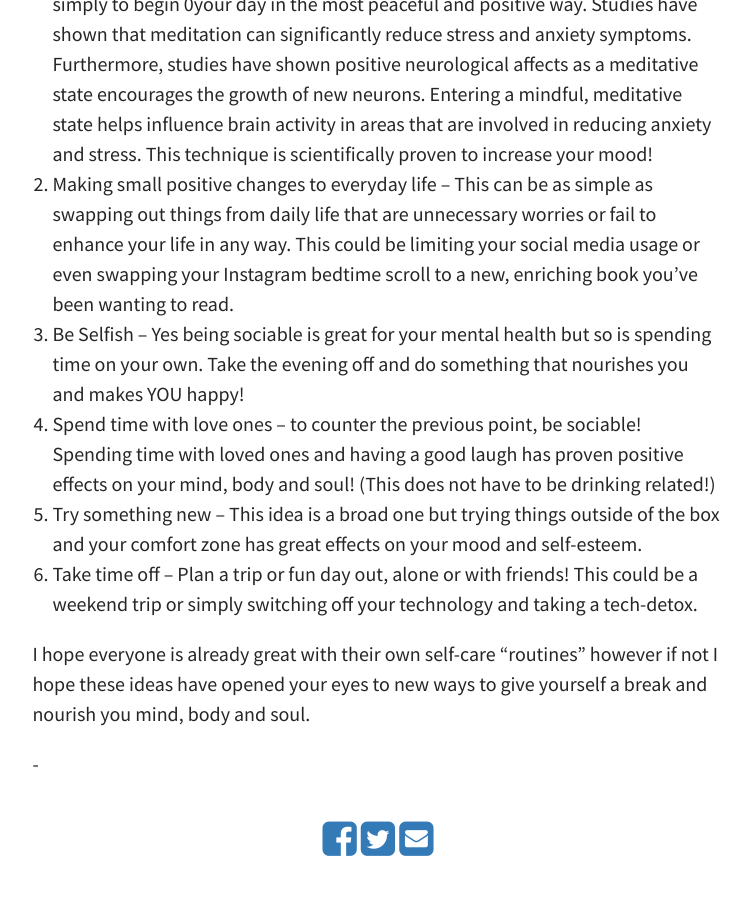
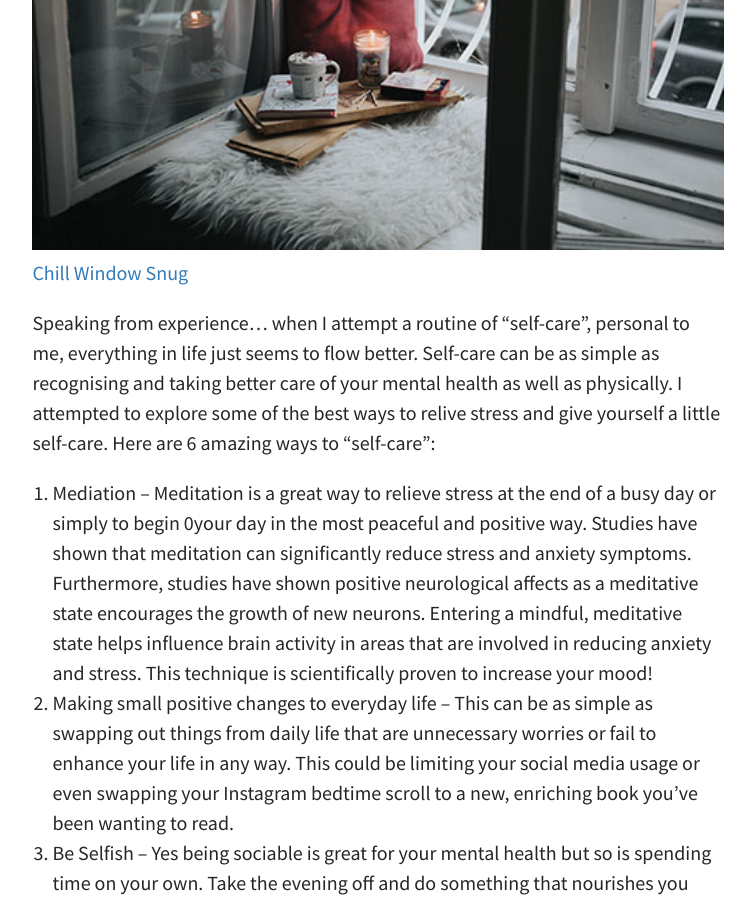
Before and after one commit to sunshinespeaks/sunshinespeaks.github.io, a Jekyll site: the page built from _posts/2020-02-08-the-year-of-self-care.markdown, in a window 1280 px wide and 900 px high, scrolled down 806 px. Shown: the whole window, without its empty margins (262-1017 px from the left). Built offline with Jekyll 4.4.1, drawn with Linux system fonts in a browser that asks for light colours.

Commit message:
Changes to blog and opening page images

```diff
--- a/_config.yml
+++ b/_config.yml
@@ -56,7 +56,7 @@ header_text: The Holistic Kitchen and Blog
 recipecollection: Your recipe collection
 
 # find an image for your own home page and put it into the images folder
-header_feature_image: /uploads/Flowers.jpg
+header_feature_image: /uploads/teapot.jpg
 recipe_bookcover: /uploads/bookcover.jpg
 
 twitter_username:   #change to your own twitter account
--- a/_posts/2019-07-20-the-evolution-of-blogging.markdown
+++ b/_posts/2019-07-20-the-evolution-of-blogging.markdown
@@ -20,6 +20,8 @@ Over the years blogging has become increasingly popular, using all forms of medi
 In the beginning, majority of the small blogging community hand coded their sites using a new HTML page each time they posted a new entry. However, with the rise in popularity, blogging quickly helped bring about new tools to help ease the process. The first tool was Pitas, created in 1999, a tool for first-time bloggers, adding links with a space to comment.
 Over time more personal blogs became increasingly popular, by this time the links were being dropped and more personal, relatable commentary was taking over. Rather than using blogs to highlight web journeys, people were using the platform to curate more personal content journeys, creating discussions and giving people a chance to express themselves digitally. This idea was likened to a digital journal or diary entry. Blogger was created in August 1999, software that helped create URL’s for entry posts, instead of endlessly scrolling through blog pages to find a blog, a permalink brought the users directly to the desired content.
 
+[![Blogging](/_uploads/brooke-lark-W1B2LpQOBxA-unsplash.jpg)](/_uploads/brooke-lark-W1B2LpQOBxA-unsplash.jpg)
+
 Today anyone can create a blog. There are endless websites and software to create a blog and upload any content. Some people create for their job, some use it to log key life events, some use this platform to create a discussion or highlight issues and many simply choose to blog as a hobby. Open source platforms such as WordPress and WIX etc allow anyone to blog, helping to meet the rise in demand.
 
 A lot of software designers and web creators saw this demand and attempted to charge for this new modern blogging, however saw enormous amounts of backlash and so quickly people had got used to the freedom of blogging and believed this took away from the openness of the web. Still today some platforms and software are free, however charge for more intense and high-quality packages, used by most bloggers to create a more seamless, quality blog.
--- a/_posts/2020-02-08-the-year-of-self-care.markdown
+++ b/_posts/2020-02-08-the-year-of-self-care.markdown
@@ -9,6 +9,8 @@ tags: # use [tag1,tag2]
 ---
 
 How do you define “self-care”? What does it mean? How do you do it? How do you find the time? Does self-care really involve eating a tonne of greens, a fresh manicure, an abundance of crystals and regular meditation? So many people use the word “self-care” but ultimately, we all struggle to find the balance when attempting to prioritise a little TLC.
+
+[![Chill Window Snug ](/_uploads/windowseat.jpg)](/_uploads/windowseat.jpg)
 
 Speaking from experience… when I attempt a routine of “self-care”, personal to me, everything in life just seems to flow better. Self-care can be as simple as recognising and taking better care of your mental health as well as physically. I attempted to explore some of the best ways to relive stress and give yourself a little self-care. Here are 6 amazing ways to “self-care”:
 
```
Also changed, not shown: 1 other file.
